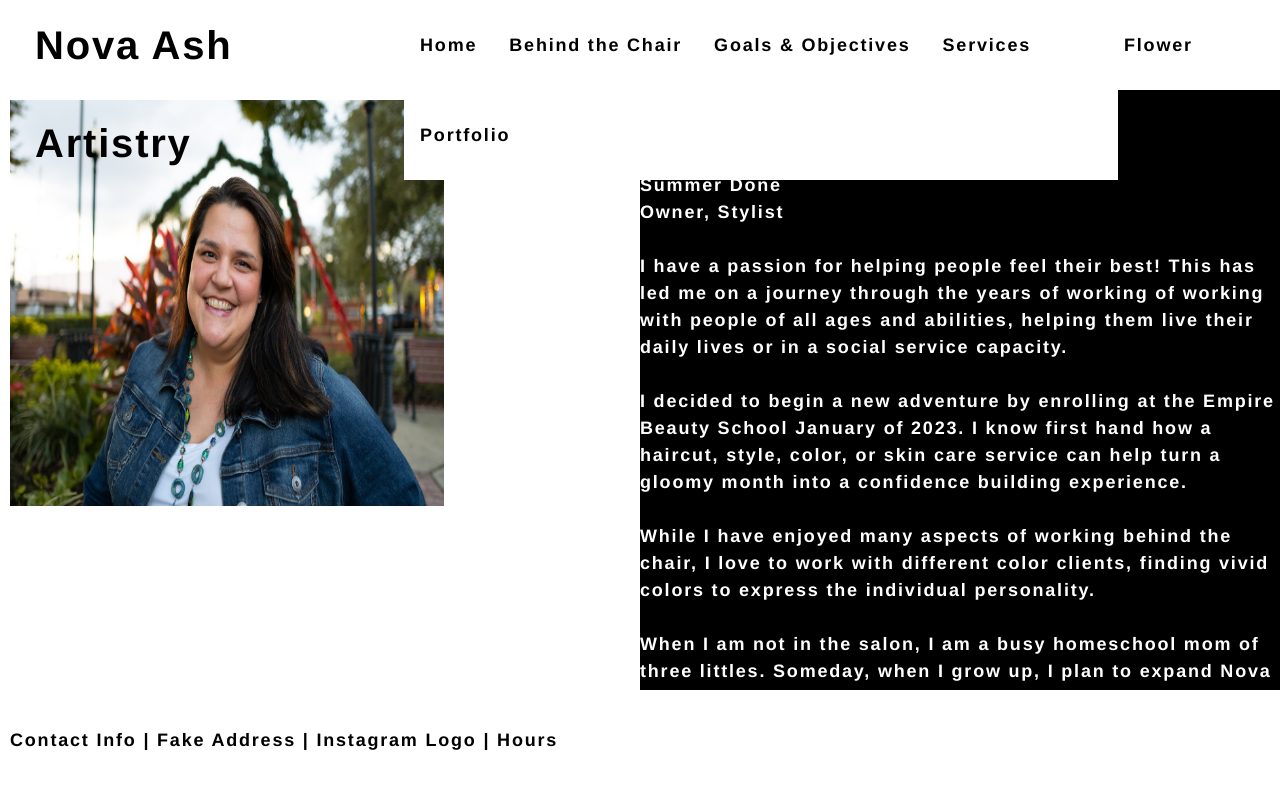
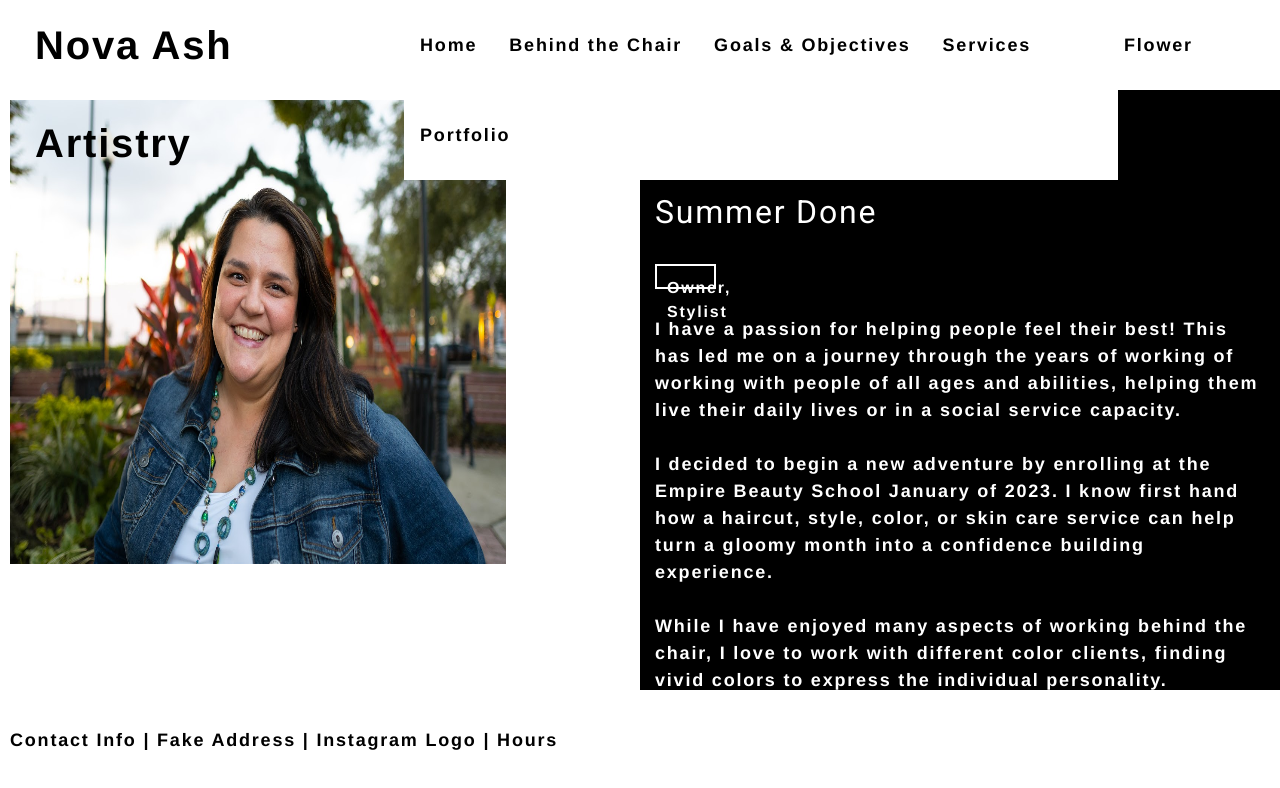
Before and after one commit to bdoneq7/novaashartistry, a React (Create React App) app: page / in a window 1280 px wide. Both pictures are taken after a click on the element "Behind the Chair". Shown: the top 788 px of the page. Built offline with nearby package versions, Linux system fonts and the light colour scheme.

Commit message:
updated behind component styles

```diff
--- a/src/components/Behind/index.js
+++ b/src/components/Behind/index.js
@@ -5,16 +5,18 @@ function Behind(props) {
     return (
       <section>
 
-        <div className="leftsection">
-          <img src={behindchair} style={{ width: "70%", height: "70%" }} alt="Behind the Chair - Summer Done" title="Behind the Chair - Summer Done" />
+        <div className="leftsectionpic">
+          <img src={behindchair} style={{ width: "80%", height: "80%" }} alt="Behind the Chair - Summer Done" title="Behind the Chair - Summer Done" />
         </div>
 
 
         <div className="rightsectiondark">
         <h1 className="mx-2" id="about">Behind the Chair</h1>
         <br/>
-        Summer Done<br/>
-        Owner, Stylist<br/>
+        <h2>Summer Done</h2><br/>
+        <div class="summertitle">
+        Owner, Stylist
+        </div>
         <br/>
         I have a passion for helping people feel their best! This has led me on a journey through the years of working of working with
         people of all ages and abilities, helping them live their daily lives or in a social service capacity.<br/>
--- a/src/index.css
+++ b/src/index.css
@@ -94,7 +94,7 @@ header a {
   padding: 10px;
 }
 
-.leftsection {
+.leftsectionpic {
   float: left;
   width: 50%;
   height: 600px;
@@ -102,6 +102,7 @@ header a {
   color: #000000;
   padding: 10px;
   margin: 0px;
+  align-items: middle;
 
 }
 
@@ -121,10 +122,18 @@ header a {
   height: 600px;
   background-color: #000000;
   color: #ffffff;
-  padding: 0px;
+  padding: 15px;
   margin: 0px;
 }
 
+.summertitle {
+  width: 10%;
+  height: 25px;
+  color: #ffffff;
+  font-size: 16px;
+  padding: 10px;
+  border: 2px solid #ffffff;
+}
 
 
 
```
